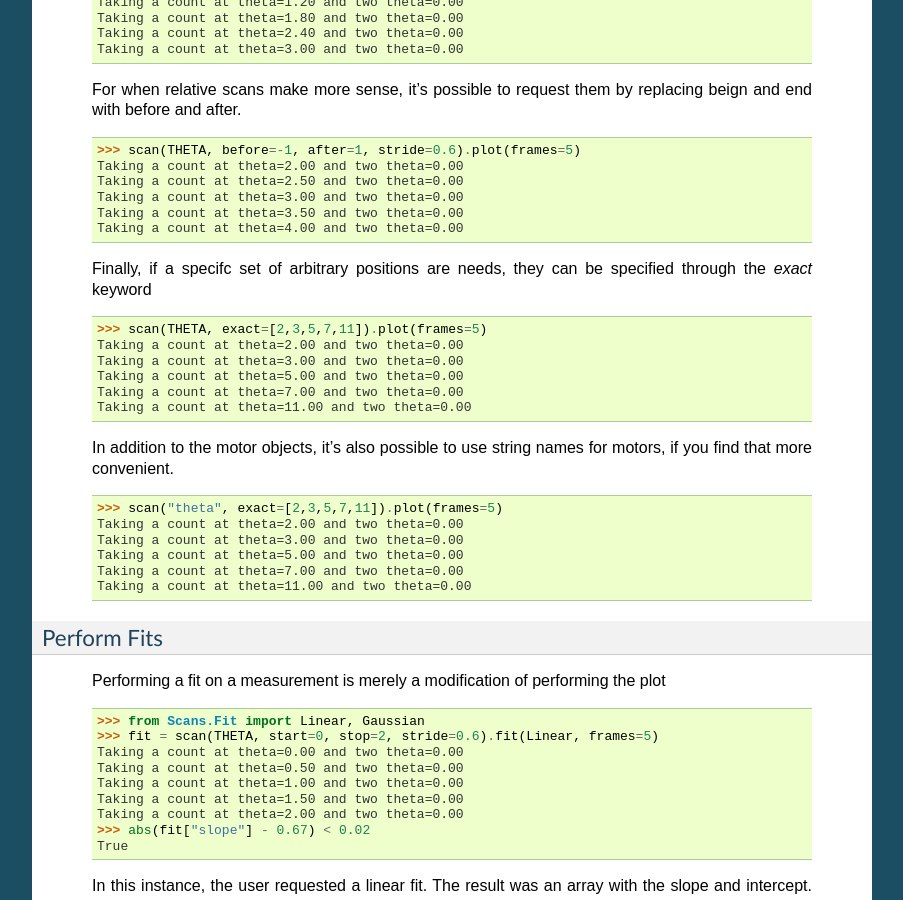
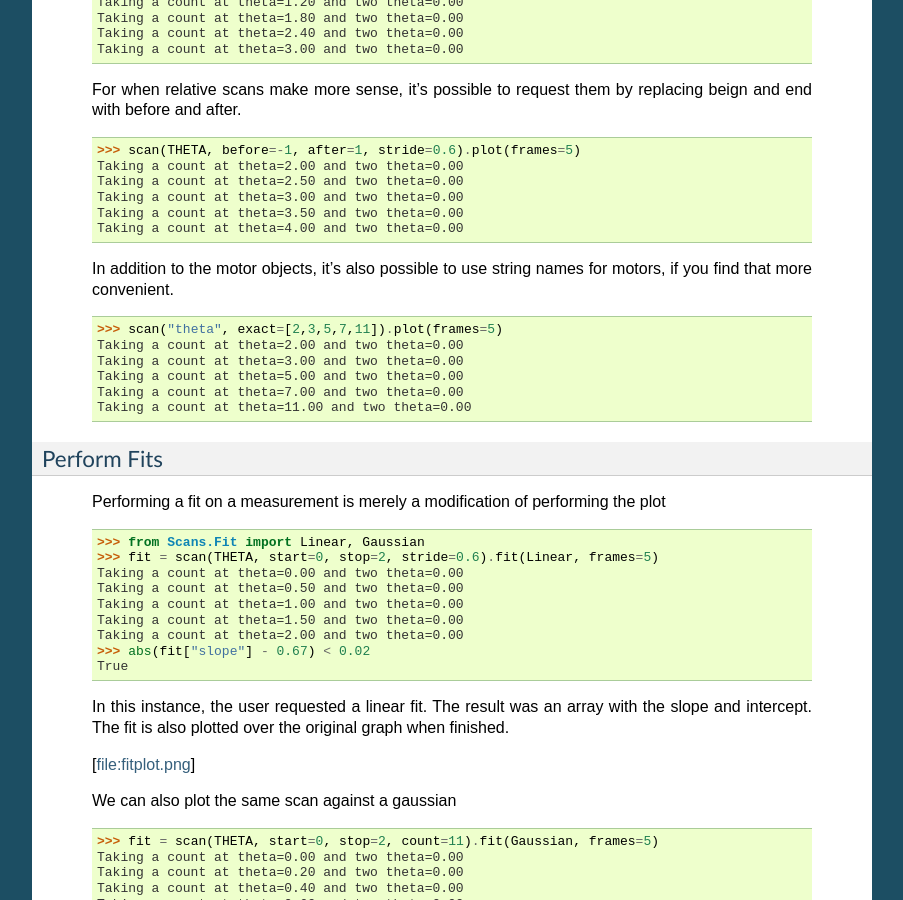
Before and after one commit to PyGenie-Scans/Scans, a Sphinx documentation site: the page built from doc/source/tutorial.rst, in a window 1280 px wide and 900 px high, scrolled down 2560 px. Shown: the whole window, without its empty margins (198-1101 px from the left). Built offline with Sphinx 7.4.7, drawn with Linux system fonts in a browser that asks for light colours.

Commit message:
Remove premature documentation

```diff
--- a/doc/source/tutorial.rst
+++ b/doc/source/tutorial.rst
@@ -164,16 +164,6 @@ Plot Motor Scan
   Taking a count at theta=3.00 and two theta=0.00
   Taking a count at theta=3.50 and two theta=0.00
   Taking a count at theta=4.00 and two theta=0.00
-
-  Finally, if a specifc set of arbitrary positions are needs, they can
-  be specified through the `exact` keyword
-
-  >>> scan(THETA, exact=[2,3,5,7,11]).plot(frames=5)
-  Taking a count at theta=2.00 and two theta=0.00
-  Taking a count at theta=3.00 and two theta=0.00
-  Taking a count at theta=5.00 and two theta=0.00
-  Taking a count at theta=7.00 and two theta=0.00
-  Taking a count at theta=11.00 and two theta=0.00
 
   In addition to the motor objects, it's also possible to use string
   names for motors, if you find that more convenient.
```
